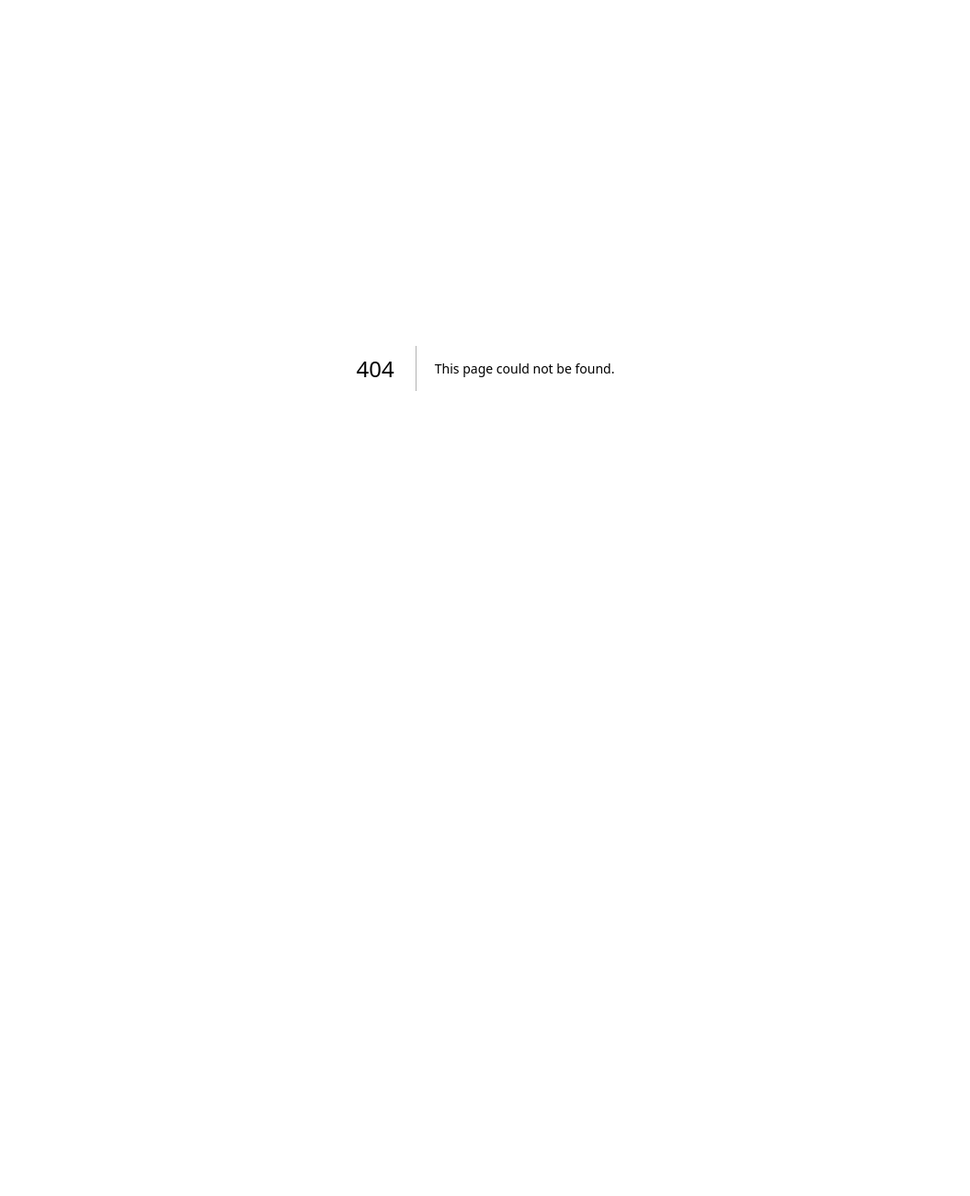
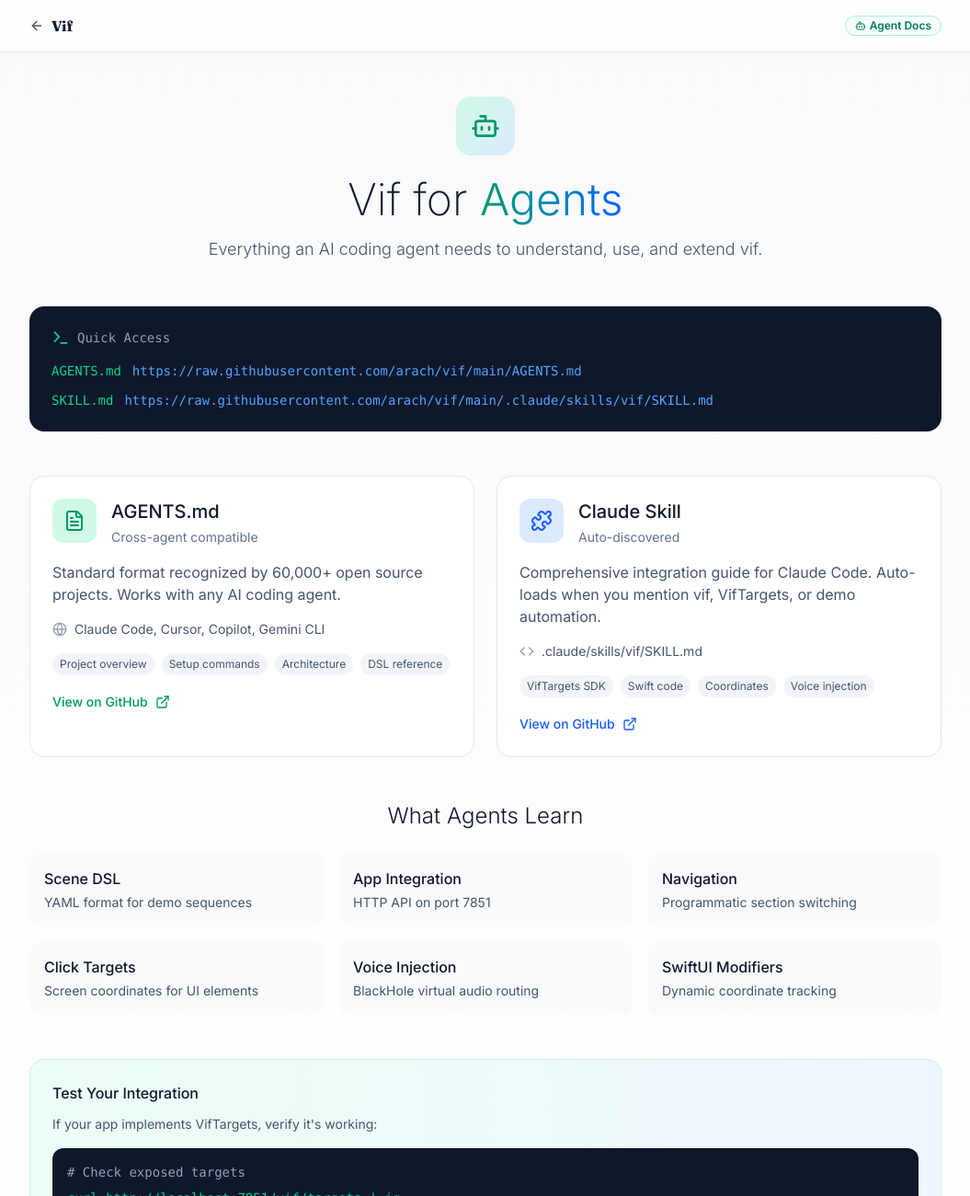
Before and after one commit to arach/vif, a Next.js app in the folder landing/: page /agents in a window 1280 px wide. Before the commit this address had no page. Shown: the top 1300 px of the page at 92% size, without its empty margins (112-1167 px from the left). Before the commit the page ends 800 px from the top, so only its background shows below. Built offline with nearby package versions, Linux system fonts and the light colour scheme.

Commit message:
✨ Add dedicated /agents page for AI coding agents
- Human-friendly page at /agents with full documentation
- Quick access section with raw GitHub URLs for programmatic fetch
- Cards for AGENTS.md and Claude Skill
- "What Agents Learn" overview grid
- Test integration section with curl examples

```diff
--- /dev/null
+++ b/landing/app/agents/page.tsx
@@ -0,0 +1,205 @@
+import { Metadata } from "next"
+import Link from "next/link"
+import { Badge } from "@/components/ui/badge"
+import {
+  Bot,
+  FileText,
+  Puzzle,
+  ExternalLink,
+  Terminal,
+  Globe,
+  Code,
+  ArrowLeft
+} from "lucide-react"
+
+export const metadata: Metadata = {
+  title: "Vif for Agents",
+  description: "Agent enablement for vif. AGENTS.md, Claude Skills, and integration guides for AI coding agents.",
+}
+
+export default function AgentsPage() {
+  return (
+    <main className="min-h-screen bg-gradient-to-b from-slate-50 to-white">
+      {/* Header */}
+      <header className="border-b border-slate-200 bg-white/80 backdrop-blur-sm sticky top-0 z-50">
+        <div className="max-w-5xl mx-auto px-4 py-4 flex items-center justify-between">
+          <Link href="/" className="flex items-center gap-2 text-slate-600 hover:text-slate-900 transition-colors">
+            <ArrowLeft className="w-4 h-4" />
+            <span className="font-fraunces font-bold text-slate-900">Vif</span>
+          </Link>
+          <Badge variant="outline" className="border-emerald-200 text-emerald-700 bg-emerald-50/50">
+            <Bot className="w-3 h-3 mr-1" />
+            Agent Docs
+          </Badge>
+        </div>
+      </header>
+
+      <div className="max-w-5xl mx-auto px-4 py-12">
+        {/* Hero */}
+        <div className="text-center mb-12">
+          <div className="inline-flex items-center justify-center w-16 h-16 bg-gradient-to-br from-emerald-100 to-blue-100 rounded-2xl mb-6">
+            <Bot className="w-8 h-8 text-emerald-600" />
+          </div>
+          <h1 className="font-display text-3xl sm:text-4xl md:text-5xl font-extralight mb-4 text-slate-900">
+            Vif for <span className="font-light bg-gradient-to-r from-emerald-600 to-blue-600 bg-clip-text text-transparent">Agents</span>
+          </h1>
+          <p className="font-text text-lg text-slate-600 max-w-2xl mx-auto font-light">
+            Everything an AI coding agent needs to understand, use, and extend vif.
+          </p>
+        </div>
+
+        {/* Quick Access for Agents */}
+        <div className="mb-12 p-6 bg-slate-900 rounded-2xl text-white">
+          <div className="flex items-center gap-2 mb-4">
+            <Terminal className="w-5 h-5 text-emerald-400" />
+            <span className="font-mono text-sm text-slate-400">Quick Access</span>
+          </div>
+          <div className="space-y-3 font-mono text-sm">
+            <div className="flex items-start gap-3">
+              <span className="text-emerald-400 shrink-0">AGENTS.md</span>
+              <a
+                href="https://raw.githubusercontent.com/arach/vif/main/AGENTS.md"
+                className="text-blue-400 hover:text-blue-300 break-all"
+              >
+                https://raw.githubusercontent.com/arach/vif/main/AGENTS.md
+              </a>
+            </div>
+            <div className="flex items-start gap-3">
+              <span className="text-emerald-400 shrink-0">SKILL.md</span>
+              <a
+                href="https://raw.githubusercontent.com/arach/vif/main/.claude/skills/vif/SKILL.md"
+                className="text-blue-400 hover:text-blue-300 break-all"
+              >
+                https://raw.githubusercontent.com/arach/vif/main/.claude/skills/vif/SKILL.md
+              </a>
+            </div>
+          </div>
+        </div>
+
+        {/* Main Cards */}
+        <div className="grid md:grid-cols-2 gap-6 mb-12">
+          {/* AGENTS.md Card */}
+          <div className="bg-white border border-slate-200 rounded-2xl p-6 hover:shadow-lg transition-shadow">
+            <div className="flex items-start gap-4 mb-4">
+              <div className="p-3 bg-emerald-100 rounded-xl">
+                <FileText className="w-6 h-6 text-emerald-600" />
+              </div>
+              <div>
+                <h2 className="font-display text-xl font-medium text-slate-900 mb-1">AGENTS.md</h2>
+                <p className="text-sm text-slate-500">Cross-agent compatible</p>
+              </div>
+            </div>
+            <p className="text-slate-600 mb-4">
+              Standard format recognized by 60,000+ open source projects. Works with any AI coding agent.
+            </p>
+            <div className="space-y-2 mb-4">
+              <div className="flex items-center gap-2 text-sm text-slate-600">
+                <Globe className="w-4 h-4 text-slate-400" />
+                Claude Code, Cursor, Copilot, Gemini CLI
+              </div>
+            </div>
+            <div className="flex flex-wrap gap-2 mb-4">
+              <span className="text-xs px-2 py-1 bg-slate-100 text-slate-600 rounded-full">Project overview</span>
+              <span className="text-xs px-2 py-1 bg-slate-100 text-slate-600 rounded-full">Setup commands</span>
+              <span className="text-xs px-2 py-1 bg-slate-100 text-slate-600 rounded-full">Architecture</span>
+              <span className="text-xs px-2 py-1 bg-slate-100 text-slate-600 rounded-full">DSL reference</span>
+            </div>
+            <Link
+              href="https://github.com/arach/vif/blob/main/AGENTS.md"
+              target="_blank"
+              className="inline-flex items-center gap-2 text-emerald-600 hover:text-emerald-700 font-medium text-sm"
+            >
+              View on GitHub <ExternalLink className="w-4 h-4" />
+            </Link>
+          </div>
+
+          {/* Claude Skill Card */}
+          <div className="bg-white border border-slate-200 rounded-2xl p-6 hover:shadow-lg transition-shadow">
+            <div className="flex items-start gap-4 mb-4">
+              <div className="p-3 bg-blue-100 rounded-xl">
+                <Puzzle className="w-6 h-6 text-blue-600" />
+              </div>
+              <div>
+                <h2 className="font-display text-xl font-medium text-slate-900 mb-1">Claude Skill</h2>
+                <p className="text-sm text-slate-500">Auto-discovered</p>
+              </div>
+            </div>
+            <p className="text-slate-600 mb-4">
+              Comprehensive integration guide for Claude Code. Auto-loads when you mention vif, VifTargets, or demo automation.
+            </p>
+            <div className="space-y-2 mb-4">
+              <div className="flex items-center gap-2 text-sm text-slate-600">
+                <Code className="w-4 h-4 text-slate-400" />
+                .claude/skills/vif/SKILL.md
+              </div>
+            </div>
+            <div className="flex flex-wrap gap-2 mb-4">
+              <span className="text-xs px-2 py-1 bg-slate-100 text-slate-600 rounded-full">VifTargets SDK</span>
+              <span className="text-xs px-2 py-1 bg-slate-100 text-slate-600 rounded-full">Swift code</span>
+              <span className="text-xs px-2 py-1 bg-slate-100 text-slate-600 rounded-full">Coordinates</span>
+              <span className="text-xs px-2 py-1 bg-slate-100 text-slate-600 rounded-full">Voice injection</span>
+            </div>
+            <Link
+              href="https://github.com/arach/vif/blob/main/.claude/skills/vif/SKILL.md"
+              target="_blank"
+              className="inline-flex items-center gap-2 text-blue-600 hover:text-blue-700 font-medium text-sm"
+            >
+              View on GitHub <ExternalLink className="w-4 h-4" />
+            </Link>
+          </div>
+        </div>
+
+        {/* What's Included */}
+        <div className="mb-12">
+          <h2 className="font-display text-2xl font-light text-slate-900 mb-6 text-center">What Agents Learn</h2>
+          <div className="grid sm:grid-cols-2 lg:grid-cols-3 gap-4">
+            {[
+              { title: "Scene DSL", desc: "YAML format for demo sequences" },
+              { title: "App Integration", desc: "HTTP API on port 7851" },
+              { title: "Navigation", desc: "Programmatic section switching" },
+              { title: "Click Targets", desc: "Screen coordinates for UI elements" },
+              { title: "Voice Injection", desc: "BlackHole virtual audio routing" },
+              { title: "SwiftUI Modifiers", desc: "Dynamic coordinate tracking" },
+            ].map((item, i) => (
+              <div key={i} className="p-4 bg-slate-50 rounded-xl">
+                <h3 className="font-medium text-slate-900 mb-1">{item.title}</h3>
+                <p className="text-sm text-slate-600">{item.desc}</p>
+              </div>
+            ))}
+          </div>
+        </div>
+
+        {/* Test Integration */}
+        <div className="p-6 bg-gradient-to-r from-emerald-50 to-blue-50 border border-emerald-200/50 rounded-2xl">
+          <h3 className="font-medium text-slate-900 mb-3">Test Your Integration</h3>
+          <p className="text-sm text-slate-600 mb-4">
+            If your app implements VifTargets, verify it's working:
+          </p>
+          <div className="bg-slate-900 rounded-xl p-4 font-mono text-sm">
+            <div className="text-slate-400 mb-2"># Check exposed targets</div>
+            <div className="text-emerald-400 mb-3">curl http://localhost:7851/vif/targets | jq</div>
+            <div className="text-slate-400 mb-2"># Test navigation</div>
+            <div className="text-emerald-400 mb-3">curl -X POST http://localhost:7851/vif/navigate \</div>
+            <div className="text-emerald-400 pl-4">-d '&#123;"section": "settings"&#125;'</div>
+          </div>
+        </div>
+      </div>
+
+      {/* Footer */}
+      <footer className="py-8 px-4 border-t border-slate-200 mt-12">
+        <div className="max-w-5xl mx-auto flex items-center justify-between">
+          <Link href="/" className="text-slate-500 hover:text-slate-900 transition-colors text-sm">
+            ← Back to vif.dev
+          </Link>
+          <Link
+            href="https://github.com/arach/vif"
+            target="_blank"
+            className="text-slate-500 hover:text-slate-900 transition-colors text-sm"
+          >
+            GitHub
+          </Link>
+        </div>
+      </footer>
+    </main>
+  )
+}
```
